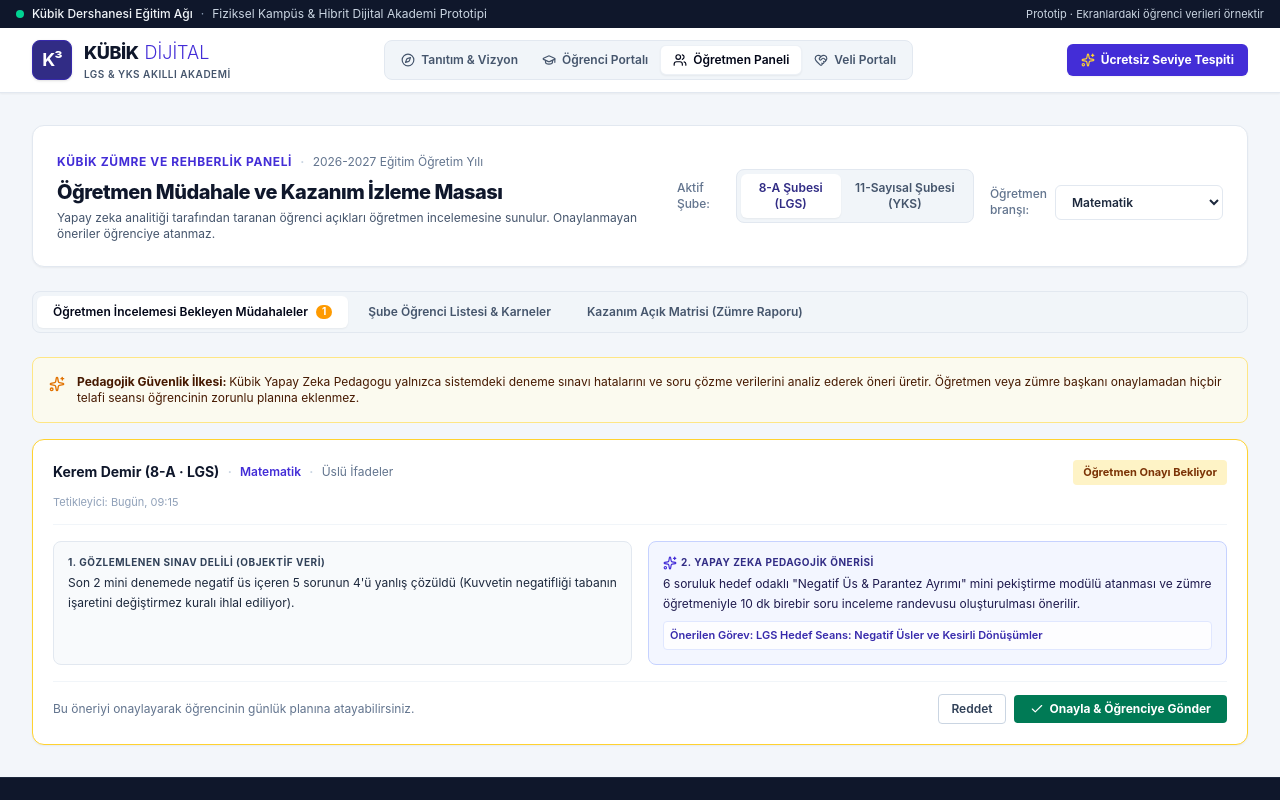
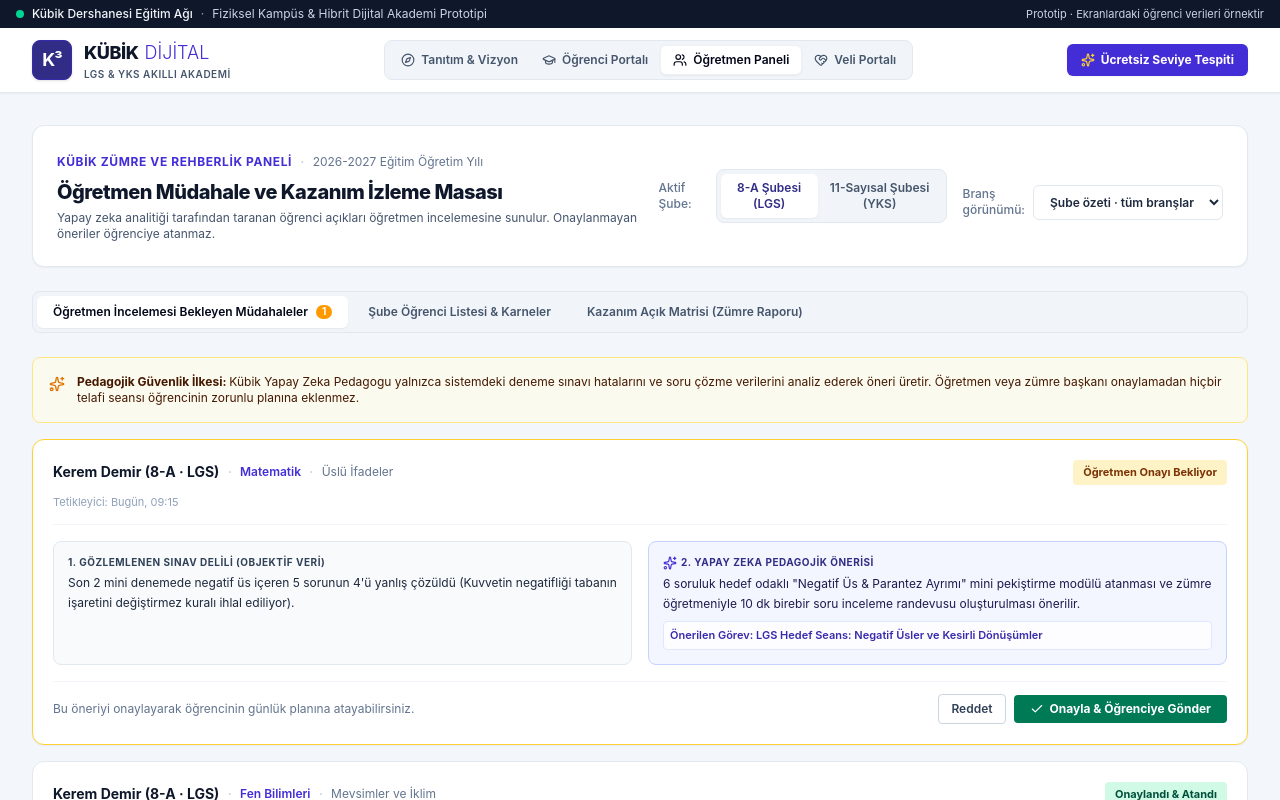
Before and after one commit to IhabAltekreeti/Kubik_Dershane, a React (Vite) app: page / in a window 1280 px wide. Both pictures are taken after a click on the button "Öğretmen Paneli". Shown: the top 800 px of the page. Built offline with nearby package versions, Linux system fonts and the light colour scheme.

Commit message:
Show all relevant subjects in teacher view by default

```diff
--- a/src/components/teacher/TeacherWorkspace.tsx
+++ b/src/components/teacher/TeacherWorkspace.tsx
@@ -25,7 +25,7 @@ export const TeacherWorkspace: React.FC<TeacherWorkspaceProps> = ({
   onSelectStudentProfile
 }) => {
   const [selectedClass, setSelectedClass] = useState<'8-A' | '11-SAY'>('8-A');
-  const [selectedSubject, setSelectedSubject] = useState<'Tümü' | 'Matematik' | 'Fen Bilimleri' | 'Fizik'>('Matematik');
+  const [selectedSubject, setSelectedSubject] = useState<'Tümü' | 'Matematik' | 'Fen Bilimleri' | 'Fizik'>('Tümü');
   const [reportStudent, setReportStudent] = useState<StudentProfile | null>(null);
   const [interventions, setInterventions] = useState<TeacherIntervention[]>(DEMO_TEACHER_INTERVENTIONS);
   const [activeTab, setActiveTab] = useState<'interventions' | 'class_overview' | 'weakness_matrix'>('interventions');
@@ -107,9 +107,9 @@ export const TeacherWorkspace: React.FC<TeacherWorkspaceProps> = ({
             </div>
           </div>
           <div className="mt-3 flex items-center gap-2 text-xs">
-            <label htmlFor="teacher-subject-filter" className="font-medium text-slate-500">Öğretmen branşı:</label>
+            <label htmlFor="teacher-subject-filter" className="font-medium text-slate-500">Branş görünümü:</label>
             <select id="teacher-subject-filter" value={selectedSubject} onChange={event => setSelectedSubject(event.target.value as typeof selectedSubject)} className="rounded-md border border-slate-200 bg-white px-3 py-2 text-xs font-semibold text-slate-800">
-              <option value="Matematik">Matematik</option><option value="Fen Bilimleri">Fen Bilimleri</option><option value="Fizik">Fizik</option><option value="Tümü">Tüm branşlar (örnek)</option>
+              <option value="Matematik">Matematik</option><option value="Fen Bilimleri">Fen Bilimleri</option><option value="Fizik">Fizik</option><option value="Tümü">Şube özeti · tüm branşlar</option>
             </select>
           </div>
         </div>
```
